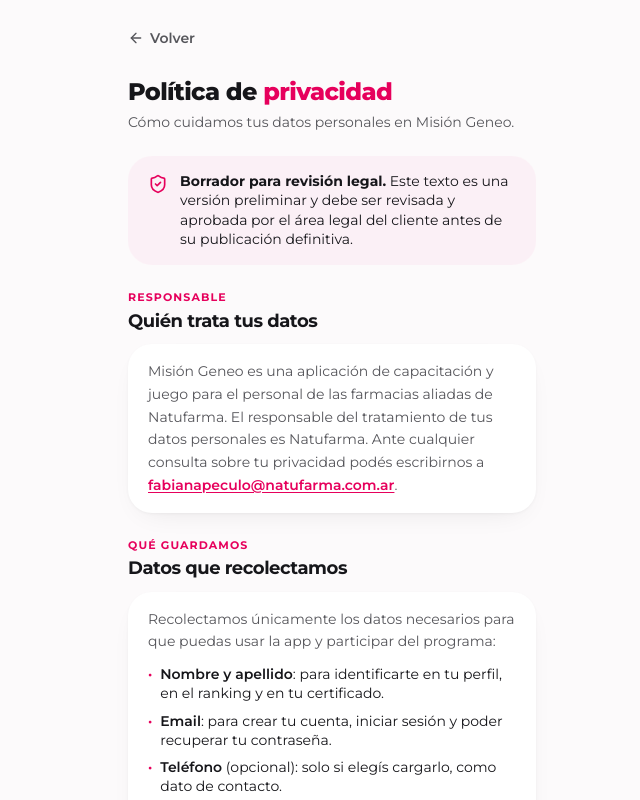
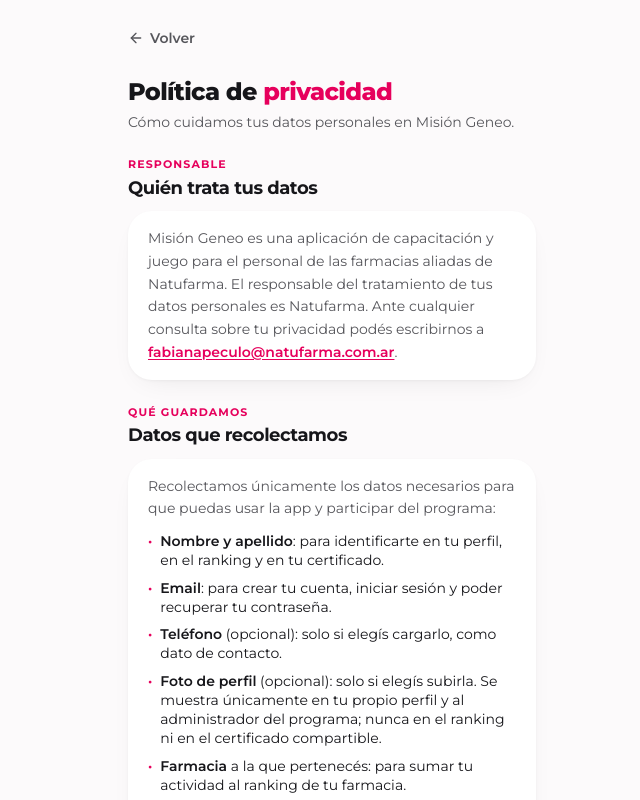
Before and after one commit to Natufarma/geneoacademia, a Next.js app in the folder mision-geneo/: page /privacidad in a window 1280 px wide. Shown: the top 800 px of the page, without its empty margins (308-948 px from the left). Built offline with nearby package versions, Linux system fonts and the light colour scheme.

Commit message:
fix(privacidad): saca el cartel de borrador (texto aprobado)

```diff
--- a/mision-geneo/app/privacidad/page.tsx
+++ b/mision-geneo/app/privacidad/page.tsx
@@ -1,6 +1,6 @@
 import Link from "next/link";
 import type { Metadata } from "next";
-import { ArrowLeft, ShieldCheck } from "lucide-react";
+import { ArrowLeft } from "lucide-react";
 import { Card, SectionHeader } from "@/components/ui";
 
 /**
@@ -9,9 +9,6 @@
  * de que exista sesión. Por eso NO se envuelve en <AppShell> (que redirige al
  * inicio a quien no está logueado): replica el marco visual de la app —
  * bg-surface + columna centrada — pero queda accesible sin login.
- *
- * ⚠️ El texto es un BORRADOR de trabajo. Debe pasar por el área legal del
- * cliente antes de publicarse. Ver el aviso destacado dentro de la página.
  */
 
 const SOPORTE_EMAIL = "fabianapeculo@natufarma.com.ar";
@@ -42,16 +39,6 @@
             Cómo cuidamos tus datos personales en Misión Geneo.
           </p>
         </header>
-
-        {/* Aviso de BORRADOR: lo primero que se ve, imposible de pasar por alto. */}
-        <Card variant="quiet" className="flex items-start gap-3 px-5 py-4">
-          <ShieldCheck size={20} className="text-geneo shrink-0 mt-0.5" />
-          <p className="text-ink text-sm leading-snug">
-            <strong className="font-bold">Borrador para revisión legal.</strong> Este texto es una
-            versión preliminar y debe ser revisada y aprobada por el área legal del cliente antes de
-            su publicación definitiva.
-          </p>
-        </Card>
 
         <section className="flex flex-col gap-3">
           <SectionHeader eyebrow="Responsable">Quién trata tus datos</SectionHeader>
```
